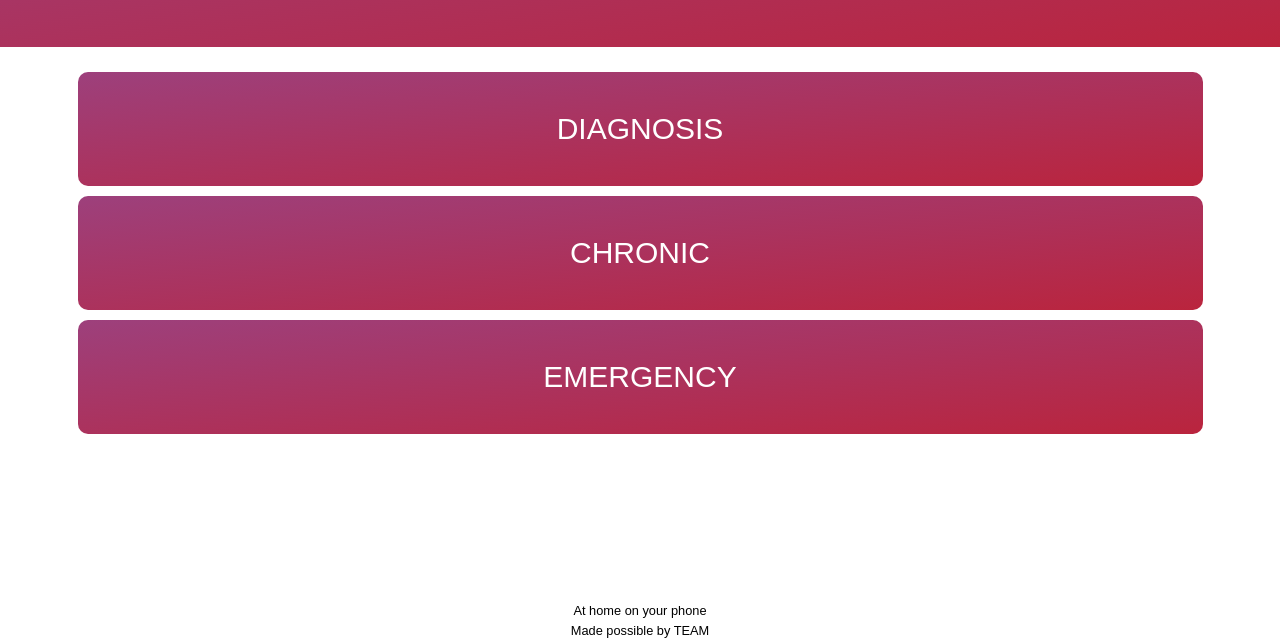
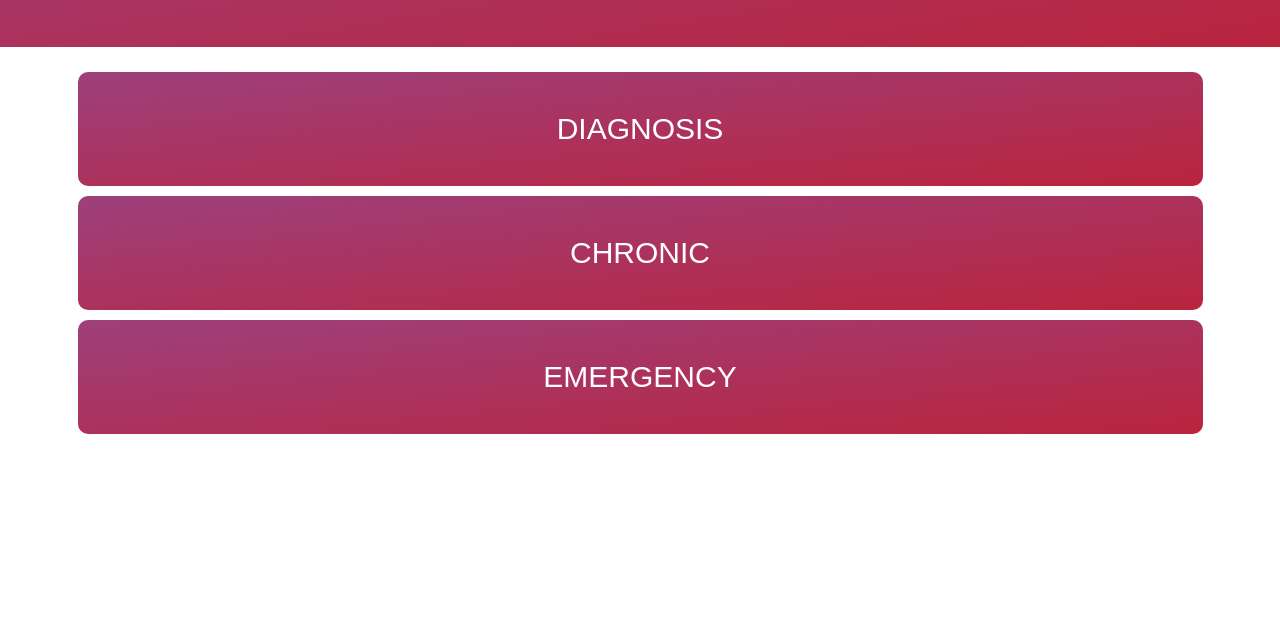
Before and after one commit to SahanYW/2024-Axxess-Hackathon, a website: page docs/index.html in a window 1280 px wide. Shown: the part 157-800 px from the top of the page. Drawn offline with Linux system fonts and the light colour scheme; a web font is replaced by a local one.

Commit message:
Got rid of footer

```diff
--- a/docs/index.html
+++ b/docs/index.html
@@ -27,12 +27,6 @@
         <button id="medicationBtn" onclick="location.href='./pages/medication.html'">CHRONIC</button>
         <button id="enterSymptomsBtn" onclick="location.href='./pages/enter-symptoms.html'">EMERGENCY</button>
     </main>
-    <footer>
-        <nav>
-            <span>At home on your phone</span>
-            <span>Made possible by TEAM</span>
-        </nav>
-    </footer>
     <script src="./assets/script.js"></script>
 </body>
 
```
